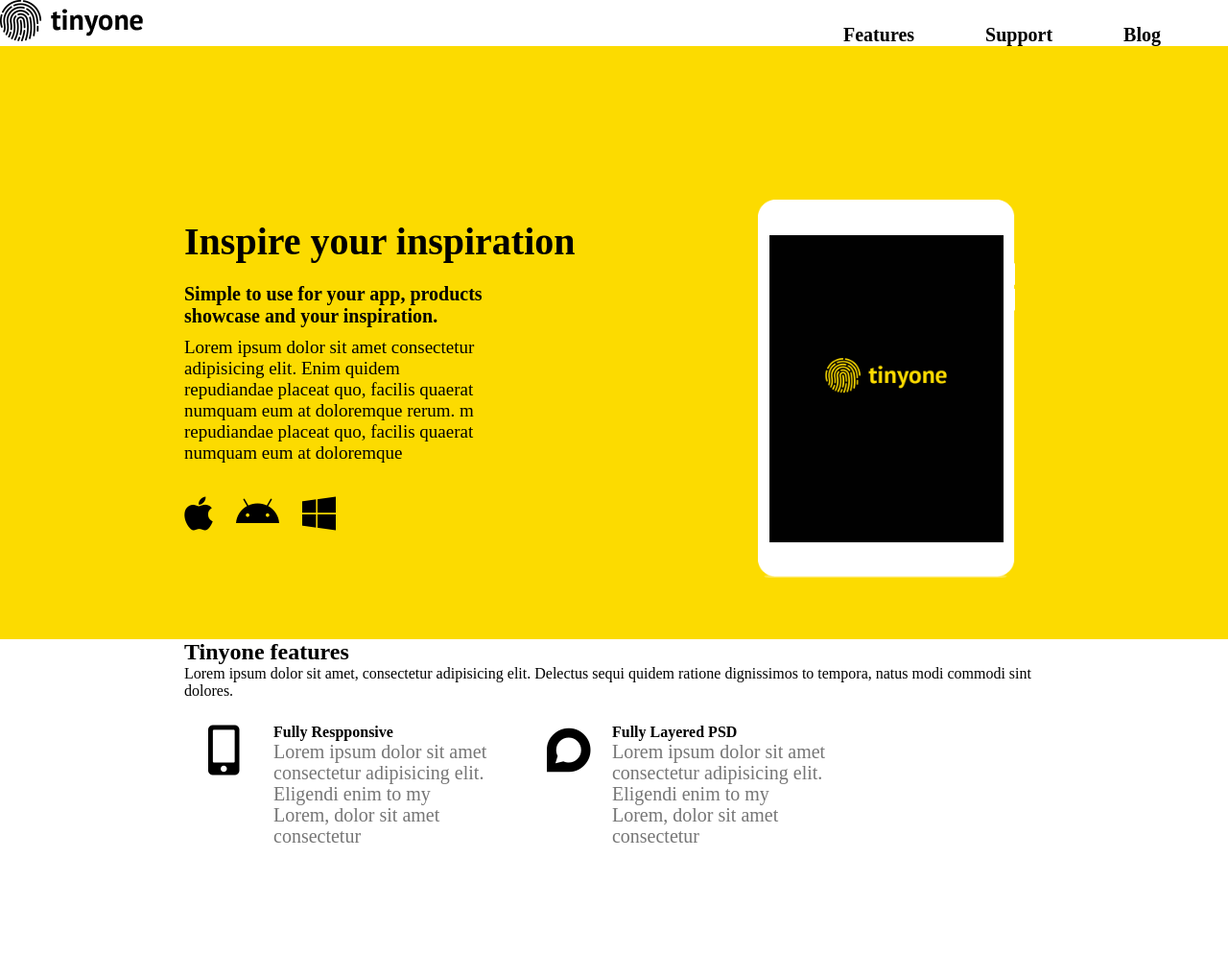
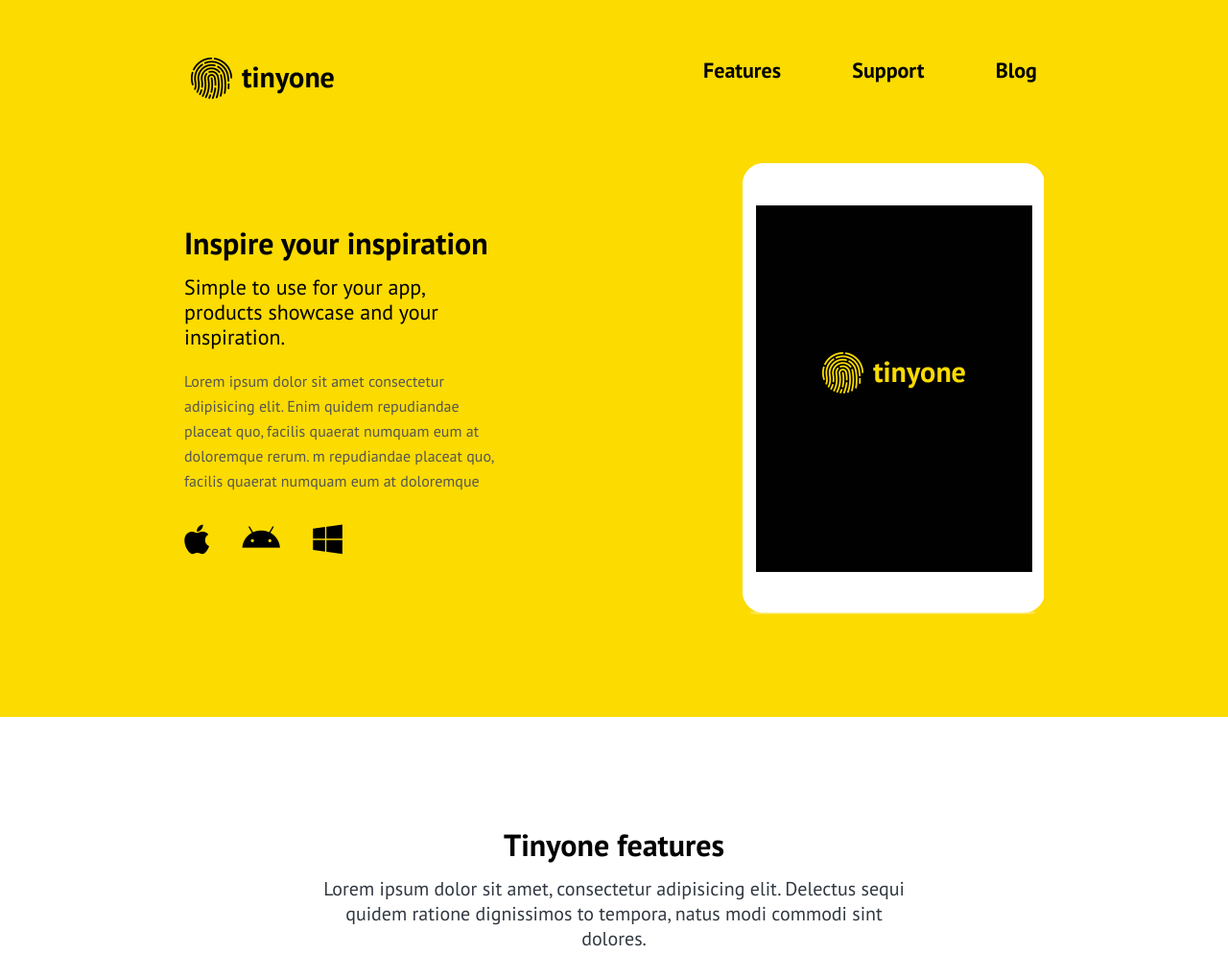
Before and after one commit to Kawser-SK/practice-mini-project--2, a plain HTML site: page index.html in a window 1280 px wide. Shown: the top 994 px of the page at 96% size. Drawn offline with Linux system fonts and the light colour scheme.

Commit message:
Update style.css

```diff
--- a/style.css
+++ b/style.css
@@ -1,6 +1,28 @@
+/**
+* Minimo Website
+* author: KAWSER AHAMED
+* version: 0.0.1
+* Date: 25-01-2021
+**/
+
+/* ============================
+    DEFULTE CSS
+ ============================ */
+
+@import url('https://fonts.googleapis.com/css2?family=PT+Sans:wght@400;700&display=swap');
+
 *{
     margin: 0;
     padding: 0;
+    box-sizing: border-box;
+}
+body{
+    font-family: 'PT Sans', sans-serif;
+    font-size: 16px;
+    line-height: 26px;
+}
+a{
+    text-decoration: none;
 }
 .clear{
     overflow: hidden;
@@ -12,124 +34,130 @@
 .right{
     float: right;
 }
-
-
 .container{
     width: 70%;
-    margin: auto;
+    margin: 0 auto;
 }
-.header-section{
-    background: #fcdb00;
-    padding-top: 40px;
+.logo-container{
+    width: 76%;
+    margin: 0 auto;
 }
-.logo{
-    float: left;
+h2{
+    font-size: 32px;
+    font-weight: 700;
+    padding-bottom: 20px;
 }
-.logo i{
-    font-size:60px;
+h3{
+    font-size: 22px;
+    font-weight: 400;
+    padding-bottom: 20px;
+    width: 70%;
 }
-.por{
-    position: relative;
+h4{
+    font-size: 22px;
+    font-weight: 400;
+    padding-bottom: 20px;
+    width: 70%;
+    color: #010101;
 }
-.logo span{
-    font-size: 35px;
-    display: block;
-    position: absolute;
-    left: 70px;
-    top: 15px;
-    font-weight: 800;
+p{
+    font-size: 16px;
+}
+a{
+    text-decoration: none;
+    color: #626262;
+    font-size: 16px;
+}
 
+/*/////////////////////
+   HEADER SECTION
+//////////////////// */
+
+header{
+    background: #fbdb00;
+    padding: 60px;
 }
-.menu{
-    float: right;
+
+.logo img{
+    width: 100%;
 }
 .menu ul a{
     color: #000;
-    text-decoration: none;
+    font-size: 22px;
+    margin-left: 70px;
+    font-weight: 700;
 }
 .menu ul li{
     list-style: none;
     display: inline-block;
-    padding-right: 70px;
-    font-size: 20px;
-    font-weight: 800;
-    padding-top: 25px;
 }
+
+/*/////////////////////
+   SLIDER SECTION
+//////////////////// */
+
 .slider{
     background: #fcdb00;
-    padding-bottom: 60px;
+    padding-bottom: 100px;
 }
-
 .perag{
     width: 50%;
-    float: left;
+    padding-top: 70px;
 }
 .slider-pic{
-    width: 50%;
-    float: right;
-}
-.slider-pic img {
-    width: 268px;
-    height: 394px;
-}
-.perag h2{
-    margin-top: 180px;
-    font-size: 40px;
-}
-.perag h3{
-    margin-top: 20px;
-    margin-bottom: 10px;
-    font-size: 20px;
-    width: 70%;
+    width: 35%;
 }
 .perag p{
-    width: 70%;
-    font-size: 19px;
+    width: 75%;
+    color: #555555;
+    line-height: 26px;
 }
 .icon li{
     list-style: none;
     display: inline-block;
-    padding-top: 30px;
-    font-size: 40px;
-    padding-right: 20px;
+    padding-right: 30px;
+    font-size: 35px;
+    padding: 30px 30px 0 0;
+}
 
-}
-.slider-pic img{
-    padding-top: 160px;
-    padding-left: 150px;
+/*/////////////////////
+  FEATURE SECTION
+//////////////////// */
 
+.features-section{
+    padding: 120px 0 100px 0;
 }
 .fratur{
     width: 70%;
     margin: auto;
 }
-.fratur h1{
-    font-size: 35px;
+.featur h2{
     text-align: center;
-    padding-top: 60px;
-    margin-bottom: 10px;
-
+    color: #010101;
 }
-.fratur p{
+.featur p {
     text-align: center;
-    font-size: 19px;
-    margin-bottom: 60px;
-
+    font-size: 20px;
+    width: 70%;
+    margin: auto;
+    color: #313841;
+}
+.horizontal{
+    width: 96%;
+    height: 1px;
+    background: #000;
+    margin: 35px 0 50px 0;
 }
 
+/**********  Service Item  ***********/
 
-
-
-/*  Serice Item  */
-.services-items {
-    margin-top: 90px;
+.services{
+    margin: 0 auto;
 }
 .service-box {
-    height: 250px;
-    width: 344px;
-    margin-right: 1%;
-    padding: 25px;
-    box-sizing: border-box;
+    width: 32%;
+    margin-right: 2%;
+    padding: 0 0 40px;
 }
 .service-box:nth-child(3n+3){
     margin-right: 0;
@@ -141,29 +169,32 @@
     font-size: 52px;
     margin-right: 15px;
 }
-
-.s-content h3 {
-    font-size: 23px;
-    font-weight: 500;
-    margin-bottom: 20px;
-}
 .s-content p {
-    color: #767676;
-    font-size: 20px;
-    line-height: 1.1em;
+    color: #898989;
+    font-size: 16px;
+    line-height: 26px;
+    width: 90%;
 }
 
+/*/////////////////////
+  FOOTER SECTION
+//////////////////// */
 
 .footer-section{
     background: #010101;
-    padding-bottom: 50px;
+    padding: 70px 0 60px 0;
 }
 
-.cc{
+.footer-heading h2{
     color: #fcdb00;
+    text-align: center;
 }
 .wh{
-    color: rgb(218, 222, 224);
+    color: #898989;
+    width: 65%;
+    text-align: center;
+    margin: 0 auto;
+    padding-bottom: 40px;
 }
 .search-box{
     text-align: center;
@@ -171,59 +202,57 @@
 }
 .search-box input{
     padding: 13px 220px 13px 10px;
+    font-size: 16px;
+    outline: none;
+    border-radius: 5px;
 }
-.search-box button{
-    padding: 7px 50px 12px 30px;
+.search-box button {
+    padding: 14px 53px 14px 33px;
     font-size: 17px;
-    font-weight: 800;
+    font-weight: 700;
     background: #fcdb00;
+    outline: none;
+    border: none;
+    margin-left: 10px;
+    border-radius: 5px;
 }
 .social-icon{
     text-align: center;
-    padding-top: 50px;
+    padding: 70px 0 120px 0;
 }
 .social-icon li{
     list-style: none;
     margin-left: 0;
     display: inline-block;
     padding-right: 20px;
-    margin-bottom: 100px;
-
 }
 .social-icon li i{
     color:#fcdb00;
     background: #000;
-   font-size: 50px;
+    font-size: 50px;
 }
 .contract{
  overflow: hidden;
+ margin: auto;
 }
 .contract li{
     list-style: none;
 }
 .contract a{
-    text-decoration: none;
-    color: rgb(214, 196, 196);
-    font-size: 20px;
+    color: #ffffff;
+    font-size: 16px;
 }
 .contract .address{
     margin-right: 120px;
     margin-left: 20px;
-    color: rgb(211, 207, 207);
-    line-height: 1.4;
+    color: #fff;
 }
 .contract .exampls{
     margin-right: 120px;
-    line-height: 1.3;
 }
 .contract .contact{
     margin-right: 120px;
-    line-height: 1.3;
 }
 .contract .download{
     margin-right: 120px;
-    line-height: 1.3;
 }
-.meadia{
-    line-height: 1.3;
-}
```
